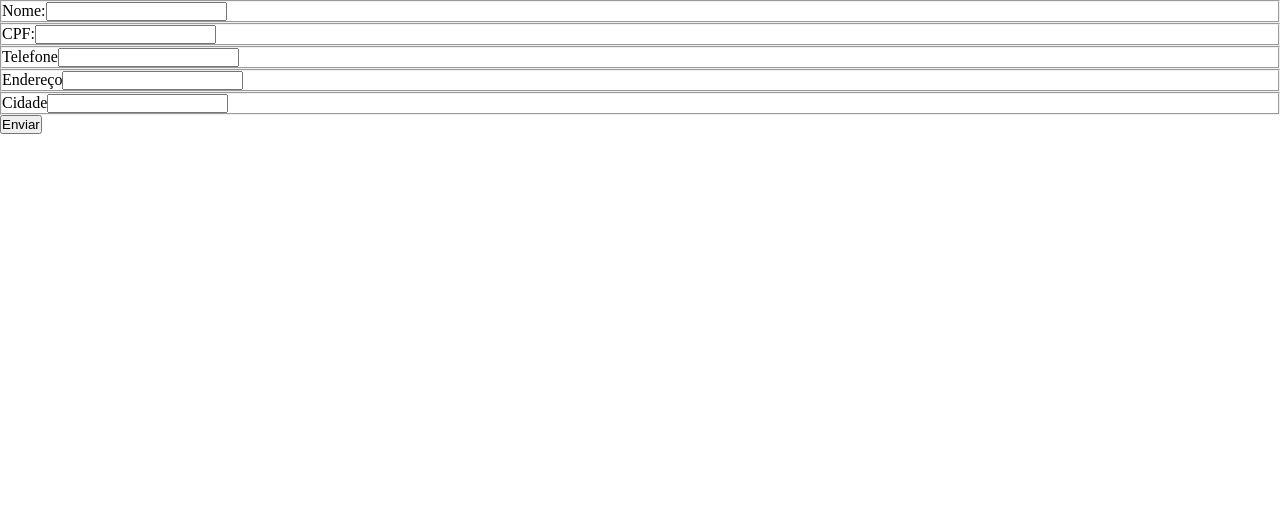
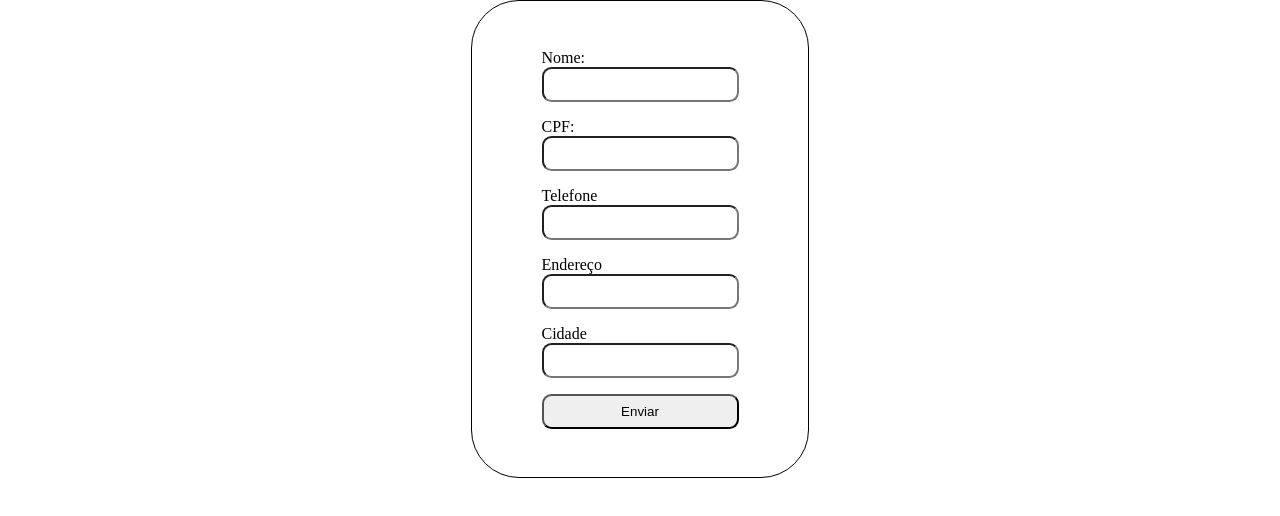
Before and after one commit to Dell210/landing-page, a React (Vite) app: page / in a window 1280 px wide. Shown: the top 516 px of the page. Built offline with nearby package versions, Linux system fonts and the light colour scheme.

Commit message:
feat: addForm component

```diff
--- a/src/App.tsx
+++ b/src/App.tsx
@@ -1,50 +1,20 @@
-import { useState } from 'react';
-import './App.css'
+import "./App.css";
+import Form from "./components/Form";
 
 function App() {
-  let [name, setName] = useState<string>();
-  let [cpf, setCpf] = useState<string>();
-  let [adress, setAdress] = useState<string>();
-  let [tel, setTel] = useState<string>();
-  let [country, setCountry] = useState<string>();
-
   return (
-    <>
-    <section>
-      <form action="submit">
-        <fieldset>
-          <label htmlFor="">Nome:</label>
-          <input name='name' type="text" onChange={(e)=>setName(e.target.value)} value={name} />
-        </fieldset>
-
-        <fieldset>
-          <label htmlFor="">CPF:</label>
-          <input name='cpf' type="text" onChange={(e)=>setCpf(e.target.value)} value={cpf} />
-        </fieldset>
-
-        <fieldset>
-          <label htmlFor="">Telefone</label>
-          <input name='tel' type="text" onChange={(e)=>setName(e.target.value)} value={name} />
-        </fieldset>
-
-        <fieldset>
-          <label htmlFor="">Endereço</label>
-          <input name='Adress' type="text" onChange={(e)=>setName(e.target.value)} value={name} />
-        </fieldset>
-
-        <fieldset>
-          <label htmlFor="">Cidade</label>
-          <input name='country' type="text" onChange={(e)=>setName(e.target.value)} value={name} />
-        </fieldset>
-
-        <button type="submit">Enviar</button>
-
-
-      </form>
-    </section>
-    </>
-
-  )
+    <div
+      style={{
+        display: "flex",
+        flexDirection: "column",
+        justifyContent: "center",
+        alignItems: 'center',
+        width: "100vw",
+      }}
+    >
+      <Form />
+    </div>
+  );
 }
 
-export default App
+export default App;
--- /dev/null
+++ b/src/components/Form/index.tsx
@@ -0,0 +1,84 @@
+import { useState } from "react";
+import "./style.css"
+
+function Form() {
+  const [name, setName] = useState<string>(``);
+  const [cpf, setCpf] = useState<string>(``);
+  const [adress, setAdress] = useState<string>(``);
+  const [tel, setTel] = useState<number | string>(``);
+  const [country, setCountry] = useState<string>(``);
+
+  return (
+    <>
+      <section id="section-form">
+        <form action="submit">
+          <fieldset className="fieldset-form">
+            <label htmlFor="">Nome:</label>
+            <input
+              name="name"
+              type="text"
+              onChange={(e) => setName(e.target.value)}
+              value={name}
+            />
+          </fieldset>
+
+          <fieldset className="fieldset-form">
+            <label htmlFor="">CPF:</label>
+            <input
+              name="cpf"
+              type="text"
+              onChange={(e) => setCpf(e.target.value)}
+              value={cpf}
+            />
+          </fieldset>
+
+          <fieldset className="fieldset-form">
+            <label htmlFor="">Telefone</label>
+            <input
+              name="tel"
+              type="number"
+              onChange={(e) => setTel(Number(e.target.value))}
+              value={tel}
+            />
+          </fieldset>
+
+          <fieldset className="fieldset-form">
+            <label htmlFor="">Endereço</label>
+            <input
+              name="Adress"
+              type="text"
+              onChange={(e) => setAdress(e.target.value)}
+              value={adress}
+            />
+          </fieldset>
+
+          <fieldset className="fieldset-form">
+            <label htmlFor="">Cidade</label>
+            <input
+              name="country"
+              type="text"
+              onChange={(e) => setCountry(e.target.value)}
+              value={country}
+            />
+          </fieldset>
+
+          <button type="submit">Enviar</button>
+        </form>
+
+        {/*Tag usada para manter a mesma estrutura de texto digitada */}
+        {/*<pre>
+          {`
+          Seu nome é ${name}
+          Seu cpf é ${cpf}
+          voce mora no endereço ${adress}
+          sua cidade é ${country}
+          telefone é ${tel} `}
+          </pre> */}
+
+        <div></div>
+      </section>
+    </>
+  );
+}
+
+export default Form;
--- /dev/null
+++ b/src/components/Form/style.css
@@ -0,0 +1,38 @@
+#section-form{
+    display: flex;
+    justify-content: center;
+    align-items: center;
+    flex-direction: column;
+    border: 1px solid black;
+    border-radius: 3rem;
+    width: 15rem;
+    padding: 3rem;
+}
+
+#section-form > form{
+    display: flex;
+    flex-direction: column;
+    gap: 1rem;
+}
+
+.fieldset-form{
+    display: flex;
+    flex-direction: column;
+    border: 0;
+}
+
+#section-form > form > button {
+    padding: 0.5rem;
+    border-radius: 0.6rem;
+}
+
+.fieldset-form > input {
+    padding: 0.5rem;
+    border-radius: 0.6rem;
+}
+
+.fieldset-form{
+    display: flex;
+    flex-direction: column;
+    border: 0;
+}
```
